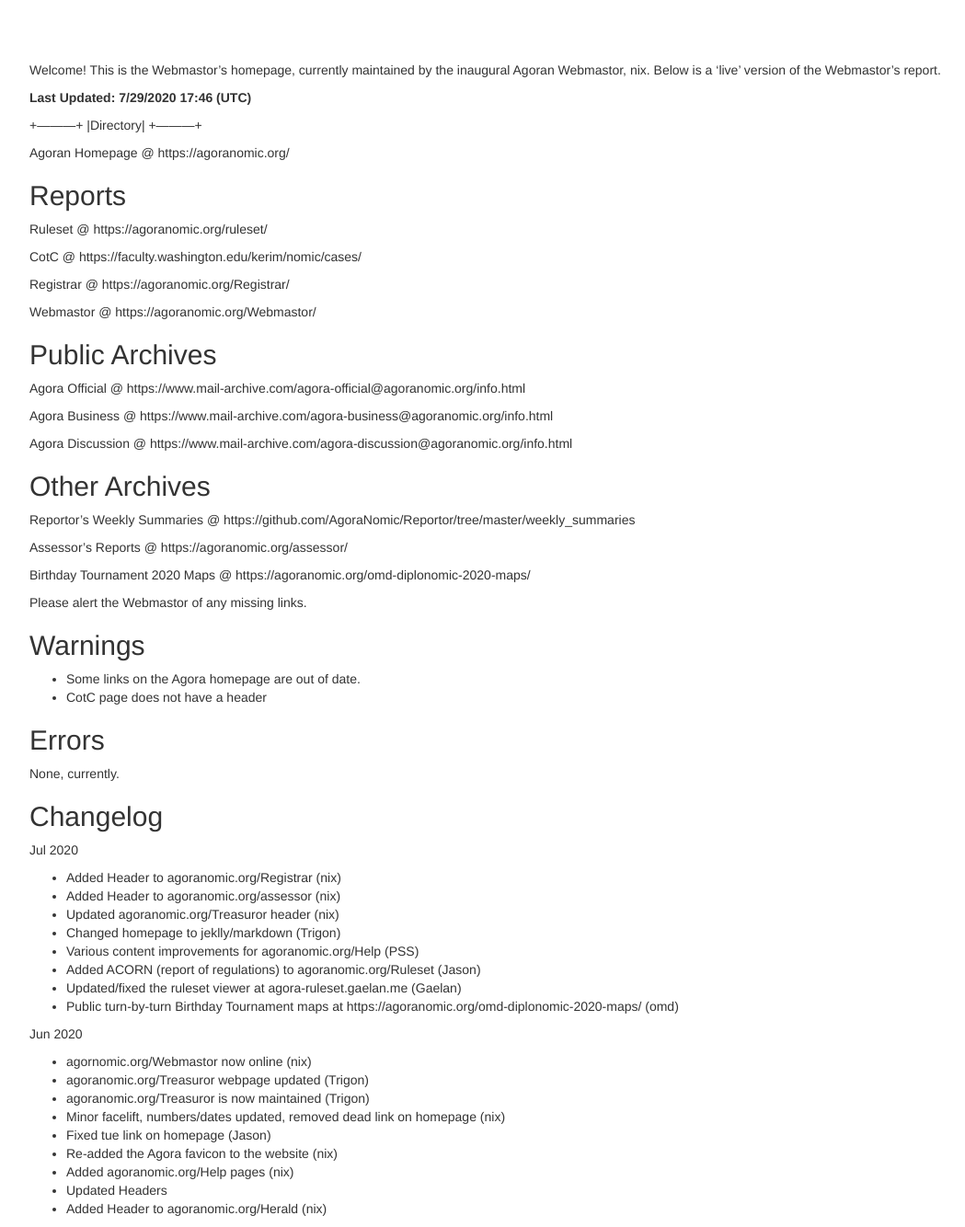
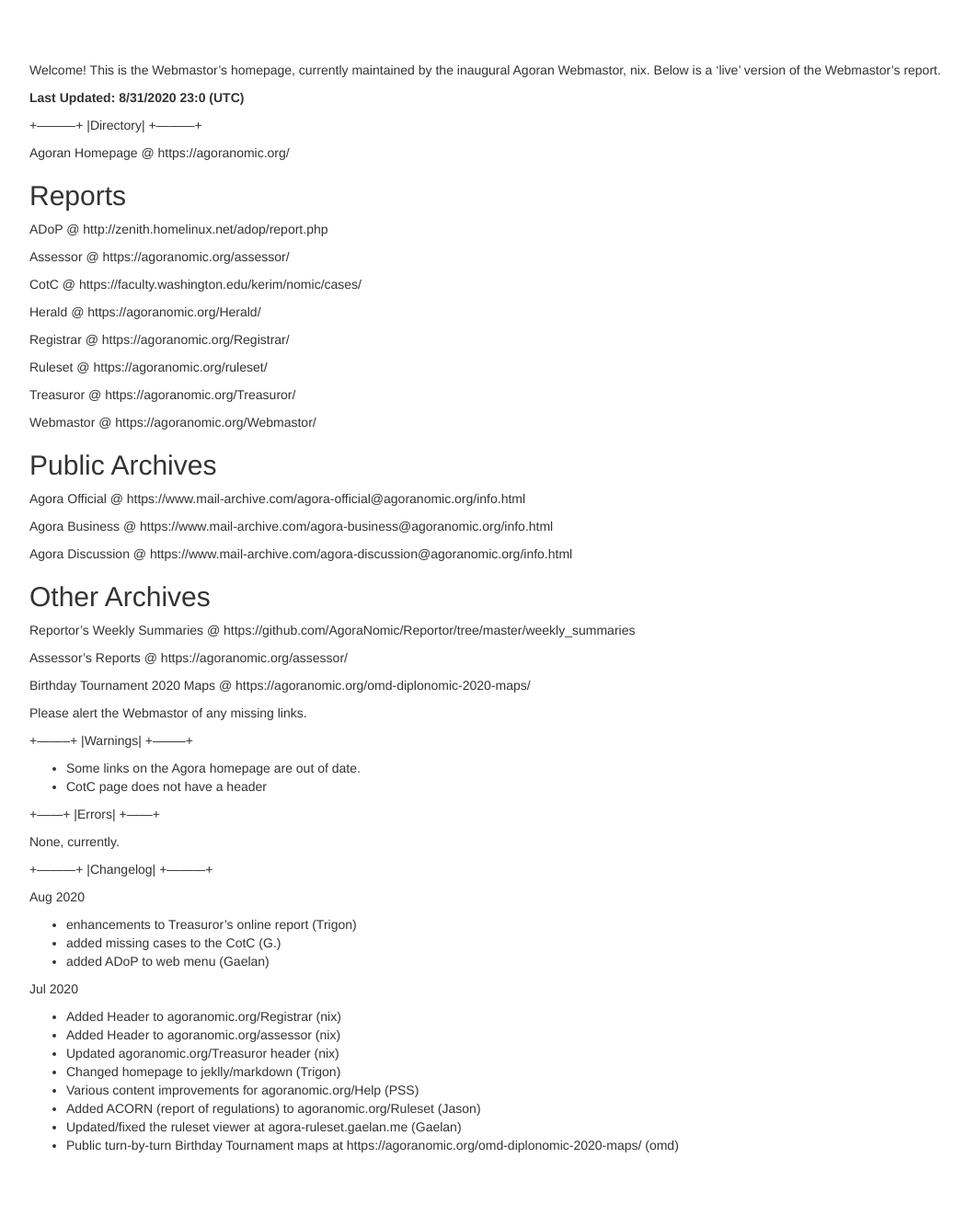
Before and after one commit to AgoraNomic/Webmastor, a Jekyll site: the page built from docs/index.md, in a window 1280 px wide, cut to the strip 104-1438 px from the top of the page. Shown: the whole strip at 92% size, without its empty margins (38-1087 px from the left). Built offline with Jekyll 4.4.1, drawn with Linux system fonts in a browser that asks for light colours; nearby versions of some CDN libraries; our own code applies the rules of GitHub Pages for plain Markdown files; after the commit the page ends 1369 px from its top, so only the background shows below that.

Commit message:
august updates

```diff
--- /dev/null
+++ b/changelogs/2020-08.txt
@@ -0,0 +1,5 @@
+Aug 2020
+
+- enhancements to Treasuror's online report (Trigon)
+- added missing cases to the CotC (G.)
+- added ADoP to web menu (Gaelan)
--- a/docs/index.md
+++ b/docs/index.md
@@ -1,6 +1,6 @@
 Welcome! This is the Webmastor's homepage, currently maintained by the inaugural Agoran Webmastor, nix. Below is a 'live' version of the Webmastor's report.
 
-**Last Updated: 7/29/2020 17:46 (UTC)**
+**Last Updated: 8/31/2020 23:0 (UTC)**
 
 +---------+
 |Directory|
@@ -10,11 +10,19 @@ Agoran Homepage @ https://agoranomic.org/
 
 Reports
 -------
-Ruleset @ https://agoranomic.org/ruleset/
+ADoP @ http://zenith.homelinux.net/adop/report.php
+
+Assessor @ https://agoranomic.org/assessor/
 
 CotC @ https://faculty.washington.edu/kerim/nomic/cases/
 
+Herald @ https://agoranomic.org/Herald/
+
 Registrar @ https://agoranomic.org/Registrar/
+
+Ruleset @ https://agoranomic.org/ruleset/
+
+Treasuror @ https://agoranomic.org/Treasuror/
 
 Webmastor @ https://agoranomic.org/Webmastor/
 
@@ -36,21 +44,29 @@ Birthday Tournament 2020 Maps @ https://agoranomic.org/omd-diplonomic-2020-maps/
 
 Please alert the Webmastor of any missing links.
 
-Warnings
---------
++--------+
+|Warnings|
++--------+
 
 - Some links on the Agora homepage are out of date.
 - CotC page does not have a header
 
-
-Errors
-------
++------+
+|Errors|
++------+
 
 None, currently.
 
 
-Changelog
----------
++---------+
+|Changelog|
++---------+
+
+Aug 2020
+
+- enhancements to Treasuror's online report (Trigon)
+- added missing cases to the CotC (G.)
+- added ADoP to web menu (Gaelan)
 
 Jul 2020
 
@@ -62,15 +78,3 @@ Jul 2020
 - Added ACORN (report of regulations) to agoranomic.org/Ruleset (Jason)
 - Updated/fixed the ruleset viewer at agora-ruleset.gaelan.me (Gaelan)
 - Public turn-by-turn Birthday Tournament maps at https://agoranomic.org/omd-diplonomic-2020-maps/ (omd)
-
-Jun 2020
-
-- agornomic.org/Webmastor now online (nix)
-- agoranomic.org/Treasuror webpage updated (Trigon)
-- agoranomic.org/Treasuror is now maintained (Trigon)
-- Minor facelift, numbers/dates updated, removed dead link on homepage (nix)
-- Fixed tue link on homepage (Jason)
-- Re-added the Agora favicon to the website (nix)
-- Added agoranomic.org/Help pages (nix)
-- Updated Headers
-- Added Header to agoranomic.org/Herald (nix)
--- a/mkreport.py
+++ b/mkreport.py
@@ -35,8 +35,9 @@ with open('docs/index.md', 'w') as f:
     f.write("\n")
     f.write(warnlog)
     f.write("\n")
-    f.write("Changelog\n")
-    f.write("---------\n\n")
+    f.write("+---------+\n")
+    f.write("|Changelog|\n")
+    f.write("+---------+\n\n")
     # TODO: Add link to full changelog and autogenerate it
     for i in changelogs:
         f.write(i)
```
Also changed, not shown: 2 other files.
